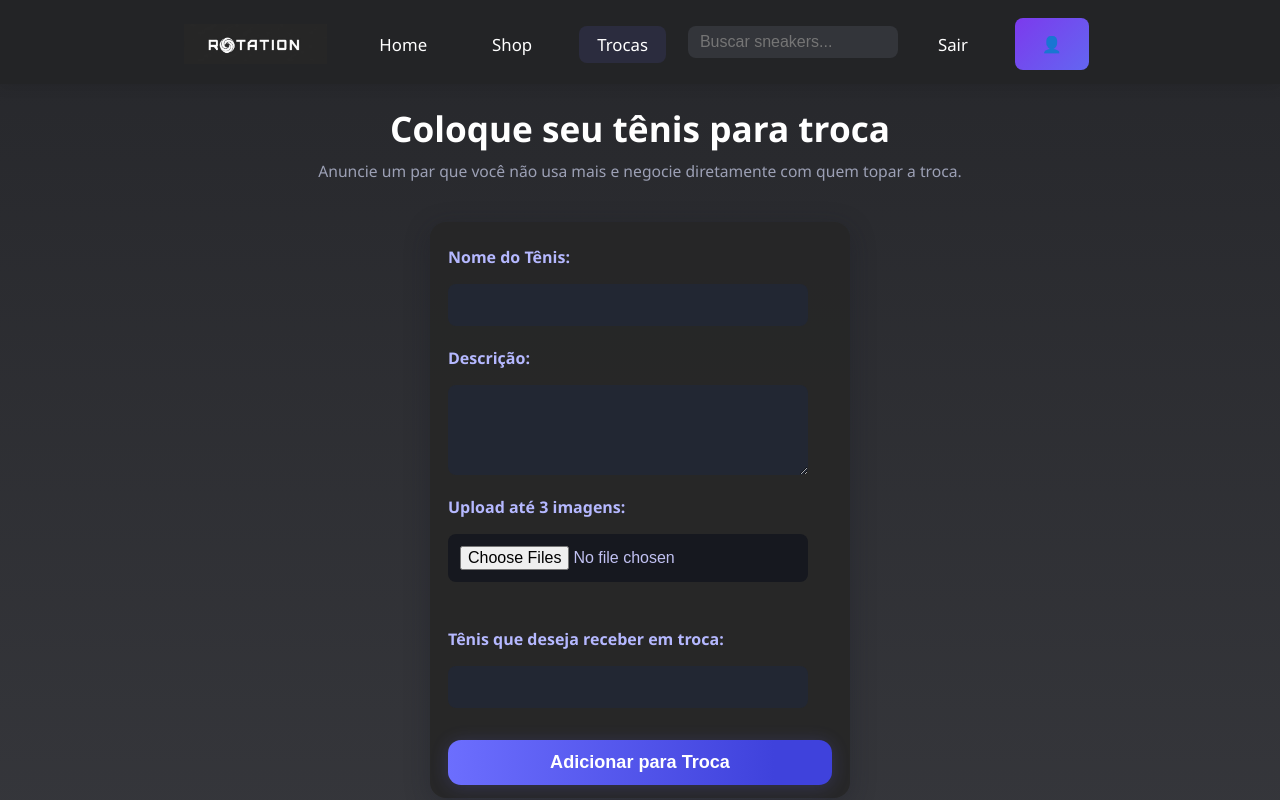
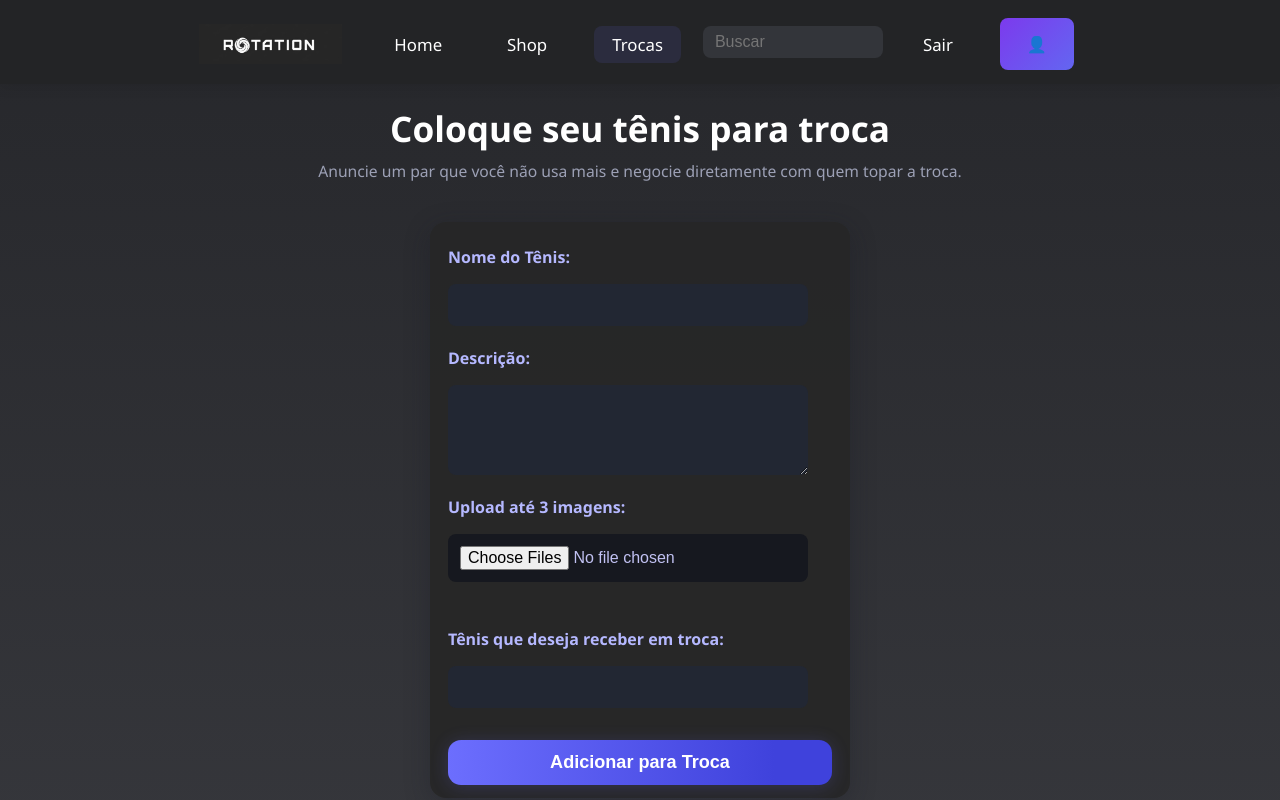
Before and after one commit to bentobarpp/rotation_final2, a website: page public/trocas.html in a window 1280 px wide. Shown: the top 800 px of the page. Drawn offline with Linux system fonts and the light colour scheme; no server answers.

Commit message:
fix: trava a largura da busca do menu (variava com o placeholder)
O input de busca não tinha width fixo, só max-width — como é um item
flex sem flex-basis definido, o navegador calculava sua largura com
base no texto do placeholder. "Buscar sneakers..." (trocas.html) é
mais comprido que "Buscar" (todas as outras páginas), então a caixa
esticava e empurrava o resto do menu, dando a impressão de que tudo
"mudava de lugar" ao navegar. Agora todo input tem width:180px fixo
e flex:0 0 auto, e o placeholder foi unificado para "Buscar" em
todas as páginas.

Co-Authored-By: Claude Sonnet 5 <noreply@anthropic.com>
Claude-Session: https://claude.ai/code/session_01C99iEP4fs7aC7uD2mRJZXA

```diff
--- a/public/Css/nav.css
+++ b/public/Css/nav.css
@@ -49,7 +49,8 @@
   background-color: #33353a;
   color: #fff;
   font-size: 1rem;
-  max-width: 210px;
+  width: 180px;
+  flex: 0 0 auto;
 }
 
 @media (max-width: 500px) {
--- a/public/trocas.html
+++ b/public/trocas.html
@@ -496,7 +496,7 @@
     <a href="/home.html">Home</a>
     <a href="/shop.html">Shop</a>
     <a href="/trocas.html" class="selected">Trocas</a>
-    <input type="text" id="txtBusca" placeholder="Buscar sneakers..." />
+    <input type="text" id="txtBusca" placeholder="Buscar" />
     <a class="logout-btn" href="/index.html">Sair</a>
     <a href="/perfil.html" class="nav-avatar" id="navAvatar" aria-label="Perfil" title="Perfil">👤</a>
 
```
